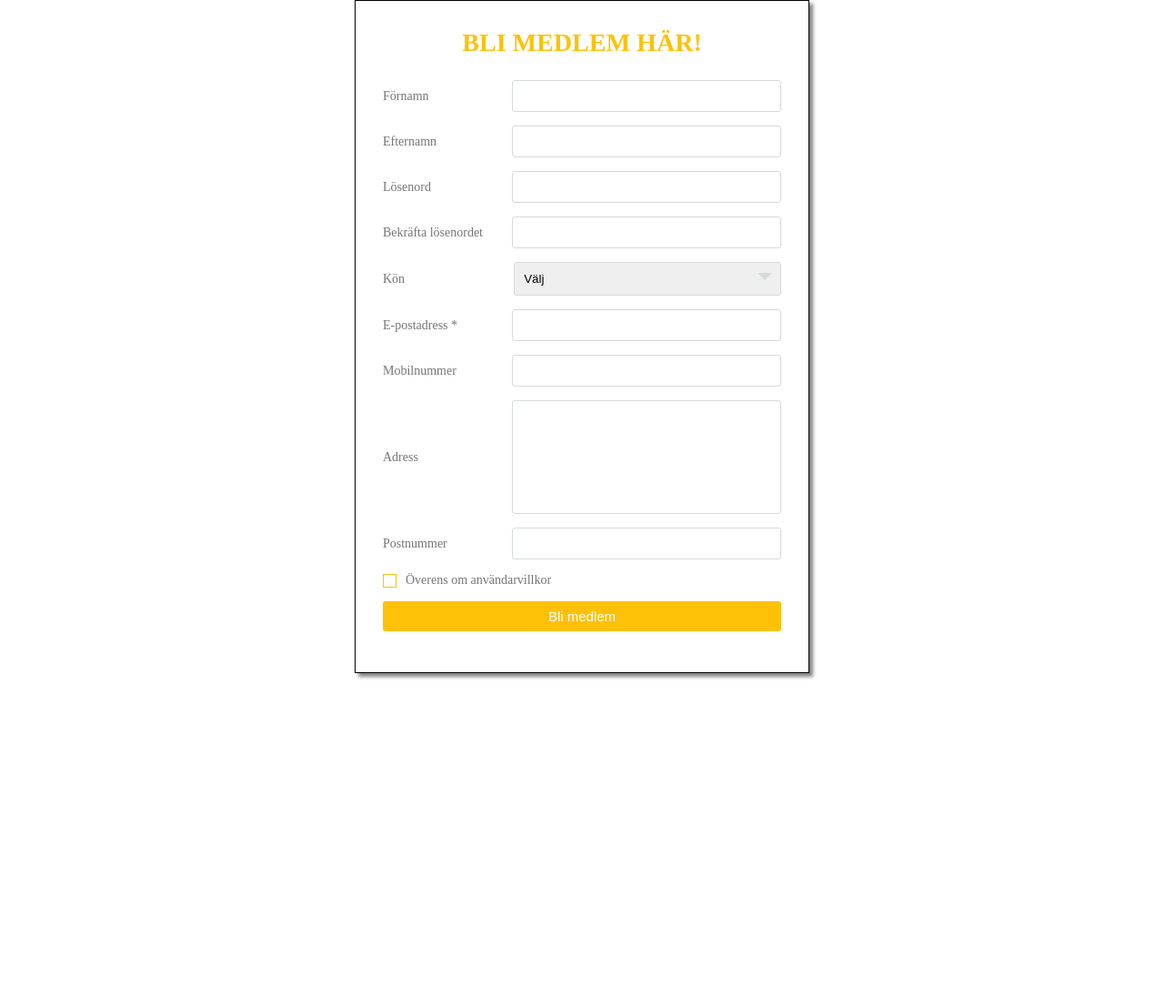
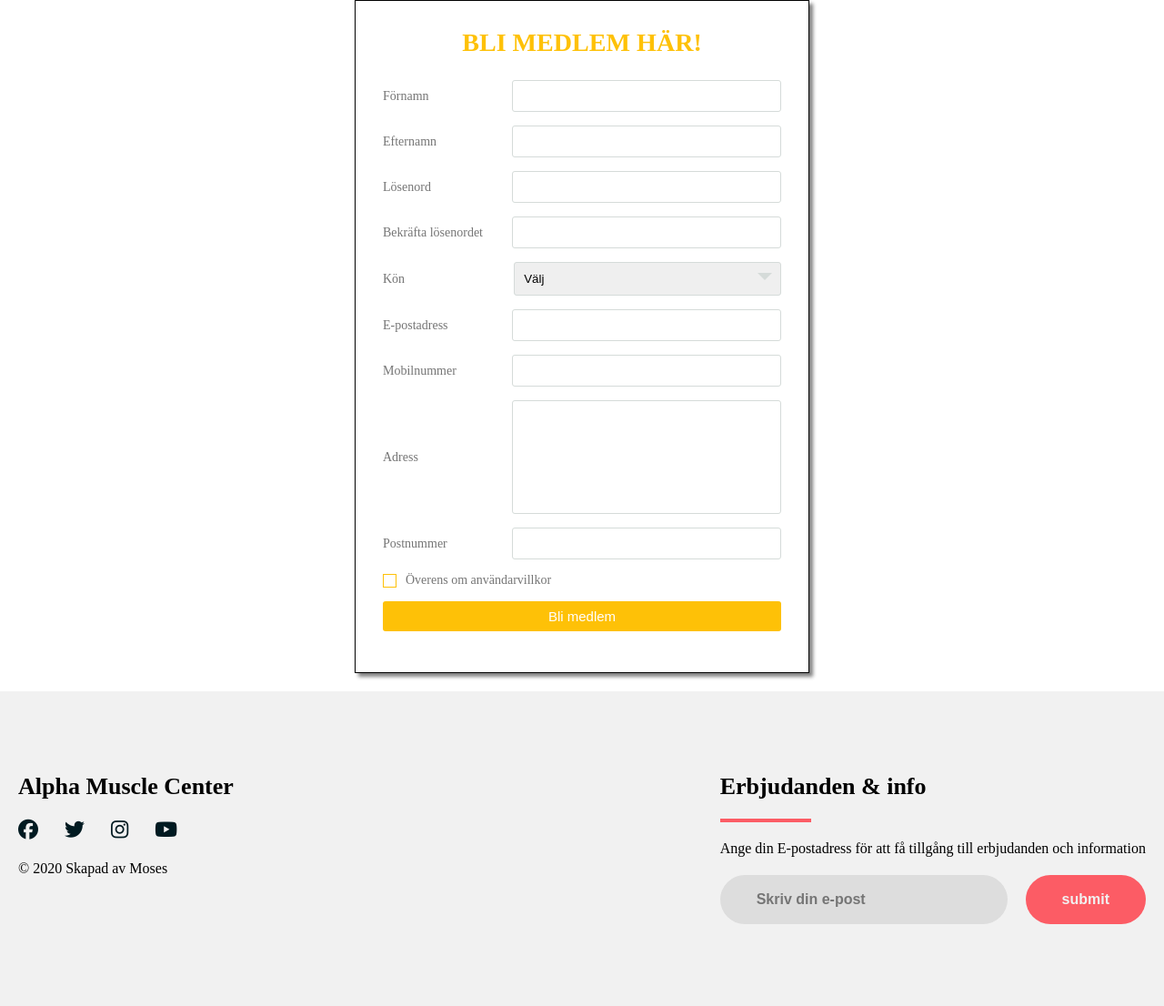
Before and after one commit to moses03-2/AlphaMuscleCenter, a plain HTML site: page medlem.html in a window 1280 px wide. Shown: the part 1305-2411 px from the top of the page at 91% size. Before the commit the page ends 2065 px from the top, so only its background shows below. Drawn offline with Linux system fonts and the light colour scheme.

Commit message:
footermedlem

```diff
--- a/medlem.css
+++ b/medlem.css
@@ -290,3 +290,124 @@ h1 {
         flex-direction: row;
     }
 }
+
+
+
+.leftCont{
+  padding-bottom: 52px;
+}
+
+footer{
+  background: #f1f1f1;
+  padding: 90px 0;
+}
+
+.footerCont{
+  max-width: 1300px;
+  margin: auto;
+  padding: 0 20px;
+  display: flex;
+  justify-content: space-between;
+  align-items: center;
+  flex-wrap: wrap-reverse;
+}
+
+h4{
+  font-size: 26px;
+}
+
+
+
+.social{
+  margin: 20px 0;
+}
+
+.social a{
+  color: #001a21;
+  margin-right: 25px;
+  font-size: 22px;
+  text-decoration: none;
+  transition: .3s linear;
+}
+
+.social a:hover{
+  color: #fc5c65;
+}
+
+.rightCont h5{
+  font-size: 26px;
+  margin-bottom: 20px;
+}
+
+.border{
+  width: 100px;
+  height: 4px;
+  background: #fc5c65;
+  margin-bottom: 20px;
+}
+
+.mail{
+  display: flex;
+  justify-content: center;
+  align-items: center;
+  flex-wrap: wrap;
+}
+
+.rightCont p{
+  margin-bottom: 20px;
+}
+
+.skriva{
+  flex: 1;
+  padding: 18px 40px;
+  font-size: 16px;
+  color: #293043;
+  background: #ddd;
+  border: none;
+  font-weight: 700;
+  outline: none;
+  border-radius: 30px;
+  min-width: 260px;
+}
+
+.btn6{
+  padding: 18px 40px;
+  font-size: 16px;
+  color: #f1f1f1;
+  background: #fc5c65;
+  border: none;
+  font-weight: 700;
+  outline: none;
+  border-radius: 30px;
+  margin-left: 20px;
+  cursor: pointer;
+  transition: opacity .3s linear;
+}
+
+.btn6:hover{
+  opacity: .7;
+}
+
+@media screen and (max-width:960px) {
+  .footerCont{
+    max-width: 600px;
+  }
+  .rightCont{
+    width: 100%;
+    margin-bottom: 60px;
+  }
+
+  .leftCont{
+    width: 100%;
+    text-align: center;
+  }
+}
+
+
+@media screen and (max-width:700px){
+  .btn6{
+    margin: 0;
+    width: 100%;
+    margin-top: 20px;
+    }
+}
--- a/medlem.html
+++ b/medlem.html
@@ -5,6 +5,7 @@
     <meta name="viewport" content="width=device-width, initial-scale=1.0">
     <title>Medlemskap</title>
     <link rel="stylesheet" href="medlem.css">
+    <script src="https://kit.fontawesome.com/a076d05399.js"></script>
 
     <link rel="stylesheet" href="https://cdnjs.cloudflare.com/ajax/libs/font-awesome/4.7.0/css/font-awesome.min.css">
 </head>
@@ -91,8 +92,8 @@
                     </div>
                 </div>
                 <div class="fylla">
-                    <label>E-postadress *</label>
-                    <input type="text" required class="fyll">
+                    <label>E-postadress </label>
+                    <input type="text" class="fyll">
                 </div>
                 <div class="fylla">
                     <label>Mobilnummer</label>
@@ -120,6 +121,31 @@
         </div>
     </article>
 
+    <footer>
+        <div class="footerCont">
+            <div class="leftCont">
+                <h4>Alpha Muscle Center</h4>
+                <div class="border1"></div>
+                <div class="social">
+                    <a href="#"><span class="fab fa-facebook"></span></a>
+                    <a href="#"><span class="fab fa-twitter"></span></a>
+                    <a href="#"><span class="fab fa-instagram"></span></a>
+                    <a href="#"><span class="fab fa-youtube"></span></a>
+                </div>
+                <p class="copyr">© 2020 Skapad av Moses</p>
+            </div>
 
+            <div class="rightCont">
+                <h5>Erbjudanden & info</h5>
+                <div class="border"></div>
+                <p>Ange din E-postadress för att få tillgång till
+                    erbjudanden och information</p>
+                <form action="" class="mail">
+                    <input type="text" class="skriva" placeholder="Skriv din e-post">
+                    <input type="submit" class="btn6" value="submit">
+                </form>
+            </div>
+        </div>
+    </footer>
 </body>
 </html>
```
